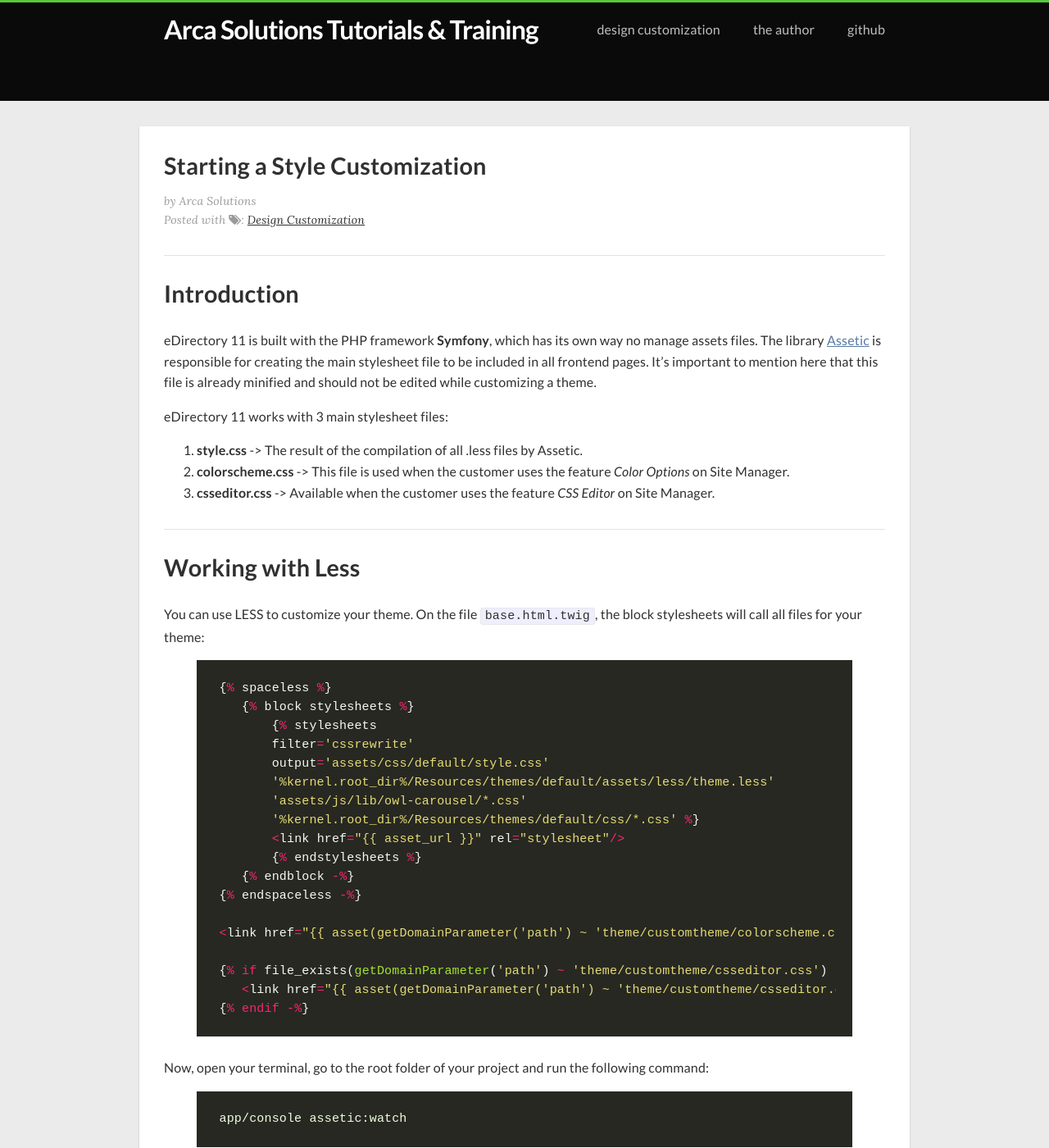
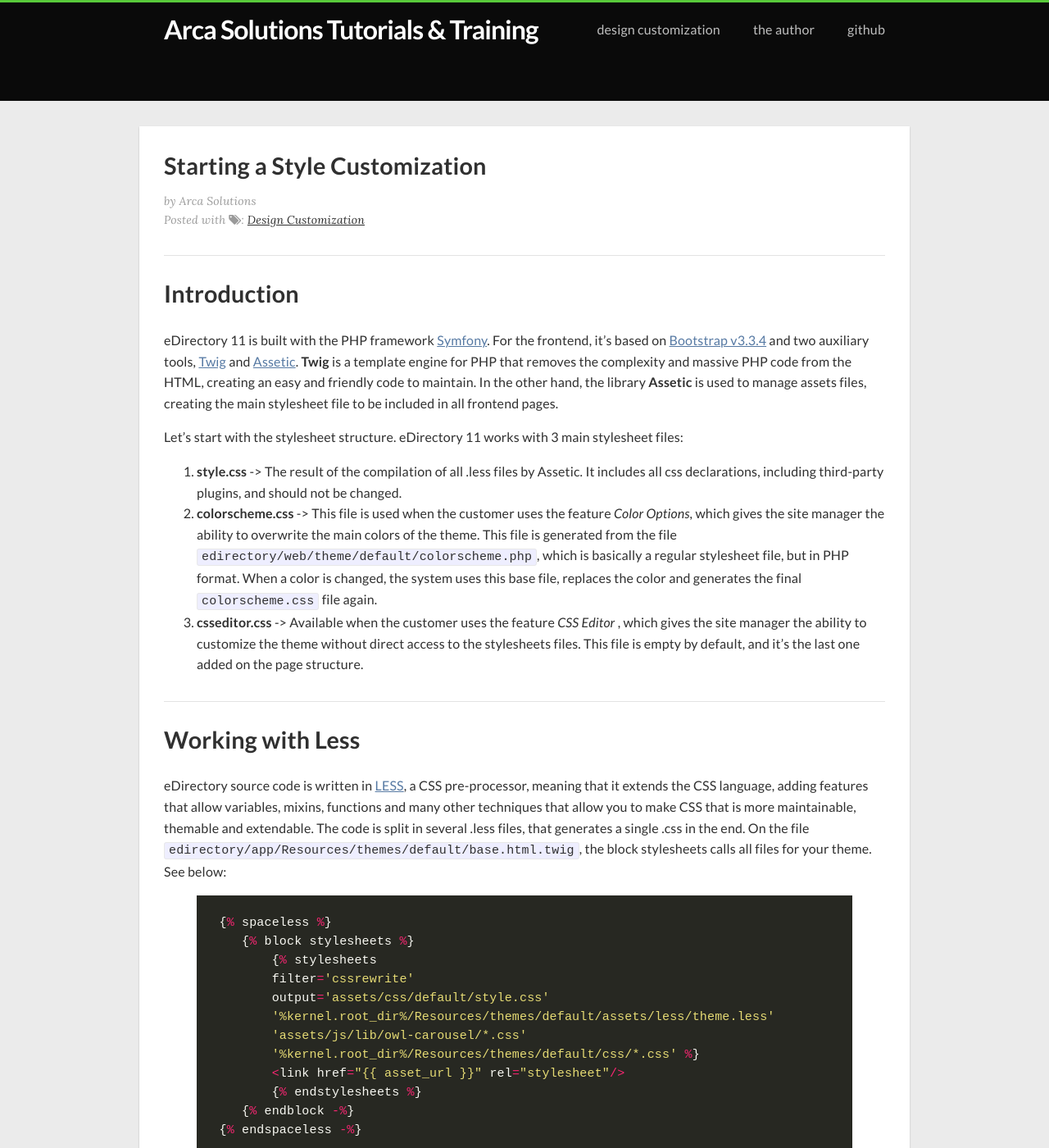
Before and after one commit to ArcaSolutions/arcasolutions.github.io, a Jekyll site: the page built from _posts/2015-12-14-less-structure.markdown, in a window 1280 px wide and 1400 px high. Shown: the whole window at 82% size. Built offline with Jekyll 4.4.1, drawn with Linux system fonts in a browser that asks for light colours; nearby versions of some CDN libraries; some of the changed text lies outside the part shown.

Commit message:
Updates style customization post

```diff
--- a/_posts/2015-12-14-less-structure.markdown
+++ b/_posts/2015-12-14-less-structure.markdown
@@ -11,19 +11,21 @@ tags: [edirectory, custom-design]
 
 ## Introduction
 
-eDirectory 11 is built with the PHP framework **Symfony**, which has its own way no manage assets files. The library [Assetic](http://symfony.com/doc/current/cookbook/assetic/index.html) is responsible for creating the main stylesheet file to be included in all frontend pages. It's important to mention here that this file is already minified and should not be edited while customizing a theme.
+eDirectory 11 is built with the PHP framework [Symfony](http://symfony.com/). For the frontend, it's based on [Bootstrap v3.3.4](https://github.com/twbs/bootstrap/releases/tag/v3.3.4) and two auxiliary tools, [Twig](http://twig.sensiolabs.org/) and [Assetic](http://symfony.com/doc/current/cookbook/assetic/index.html).
+**Twig** is a template engine for PHP that removes the complexity and massive PHP code from the HTML, creating an easy and friendly code to maintain. In the other hand, the library **Assetic** is used to manage assets files, creating the main stylesheet file to be included in all frontend pages.
 
-eDirectory 11 works with 3 main stylesheet files:
+Let's start with the stylesheet structure. eDirectory 11 works with 3 main stylesheet files:
 
-1. **style.css** -> The result of the compilation of all .less files by Assetic.
-2. **colorscheme.css** -> This file is used when the customer uses the feature *Color Options* on Site Manager.
-3. **csseditor.css** -> Available when the customer uses the feature *CSS Editor* on Site Manager.
+1. **style.css** -> The result of the compilation of all .less files by Assetic. It includes all css declarations, including third-party plugins, and should not be changed.
+2. **colorscheme.css** -> This file is used when the customer uses the feature *Color Options*, which gives the site manager the ability to overwrite the main colors of the theme. This file is generated from the file `edirectory/web/theme/default/colorscheme.php`, which is basically a regular stylesheet file, but in PHP format. When a color is changed, the system uses this base file, replaces the color and generates the final `colorscheme.css` file again.
+3. **csseditor.css** -> Available when the customer uses the feature *CSS Editor* , which gives the site manager the ability to customize the theme without direct access to the stylesheets files. This file is empty by default, and it's the last one added on the page structure.
 
 ---
 
 ## Working with Less
 
-You can use LESS to customize your theme. On the file `base.html.twig`, the block stylesheets will call all files for your theme:
+eDirectory source code is written in [LESS](http://lesscss.org/), a CSS pre-processor, meaning that it extends the CSS language, adding features that allow variables, mixins, functions and many other techniques that allow you to make CSS that is more maintainable, themable and extendable. The code is split in several .less files, that generates a single .css in the end.
+On the file `edirectory/app/Resources/themes/default/base.html.twig`, the block stylesheets calls all files for your theme. See below:
 
 {% highlight php %}
 {% raw %}
@@ -48,15 +50,20 @@ You can use LESS to customize your theme. On the file `base.html.twig`, the bloc
 {% endraw %}
 {% endhighlight %}
 
-Now, open your terminal, go to the root folder of your project and run the following command:
+The first part of the code is simply telling the system to get all .less files listed on `edirectory/app/Resources/themes/default/assets/less/theme.less` and compile them to the final .css `edirectory/app/assets/css/default/style.css`.
+Next, it's includes the custom colors file (`colorscheme.css`) and finally, it checks if exists a custom css file generated by the CSS Editor feature and includes it.
+
+If you're making changes to your .less files in production, Assetic should automatically compile them again after every change. In development, you need to do the following:
+
+Browse to the root folder of your project using a command line tool, like Terminal for Mac, and run the following command:
 
 {% highlight bash %}
 app/console assetic:watch
 {% endhighlight %}
 
-This command will be watching the assets folder and will recompile the main stysheet file everytime any changes are done in one of the LESS files.
+This command will be watching the assets folder and will recompile the main stylesheet file every time any changes are done in one of the LESS files.
 
-Any css file on the folder `app/Resources/themes/default/css/` will be automatically added to the minimized file `style.css`.
+Any css file on the folder `edirectory/app/Resources/themes/default/css/` will be automatically added to the minimized file `style.css`.
 
 ---
 
```
